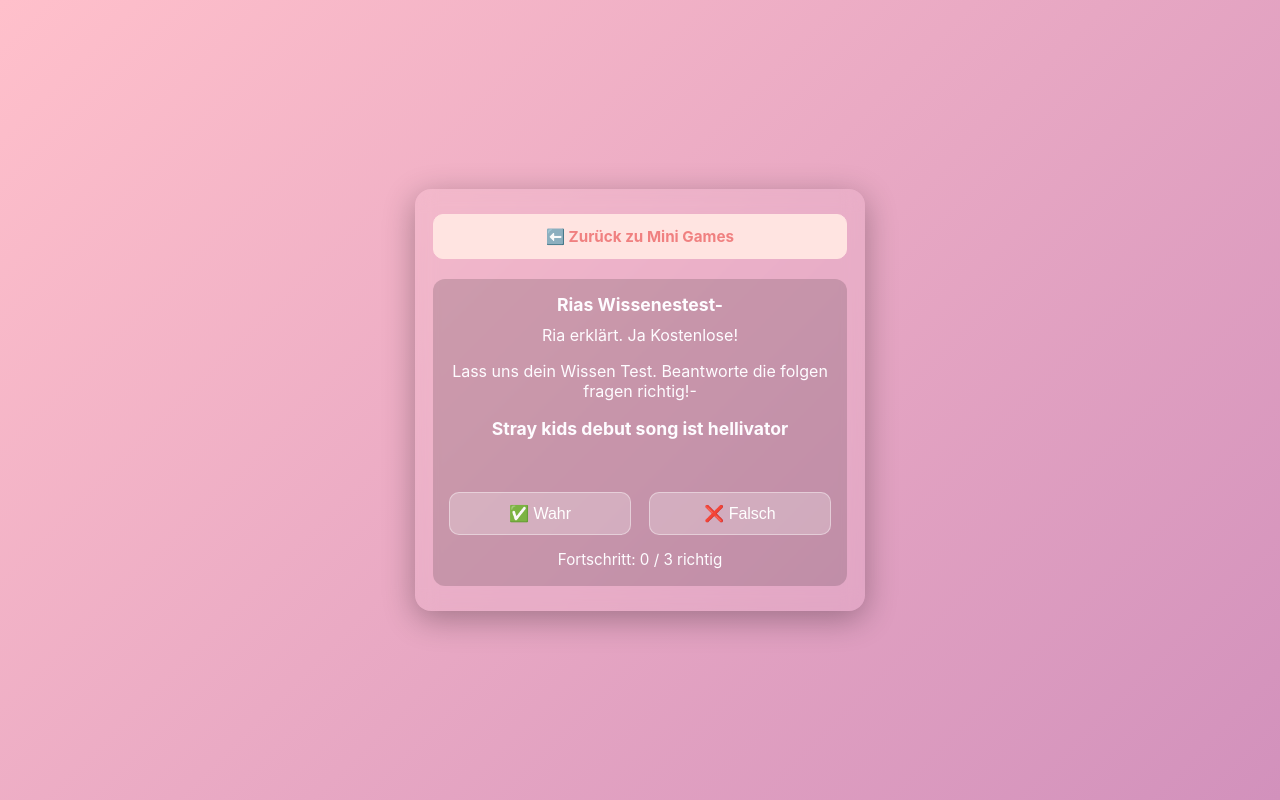
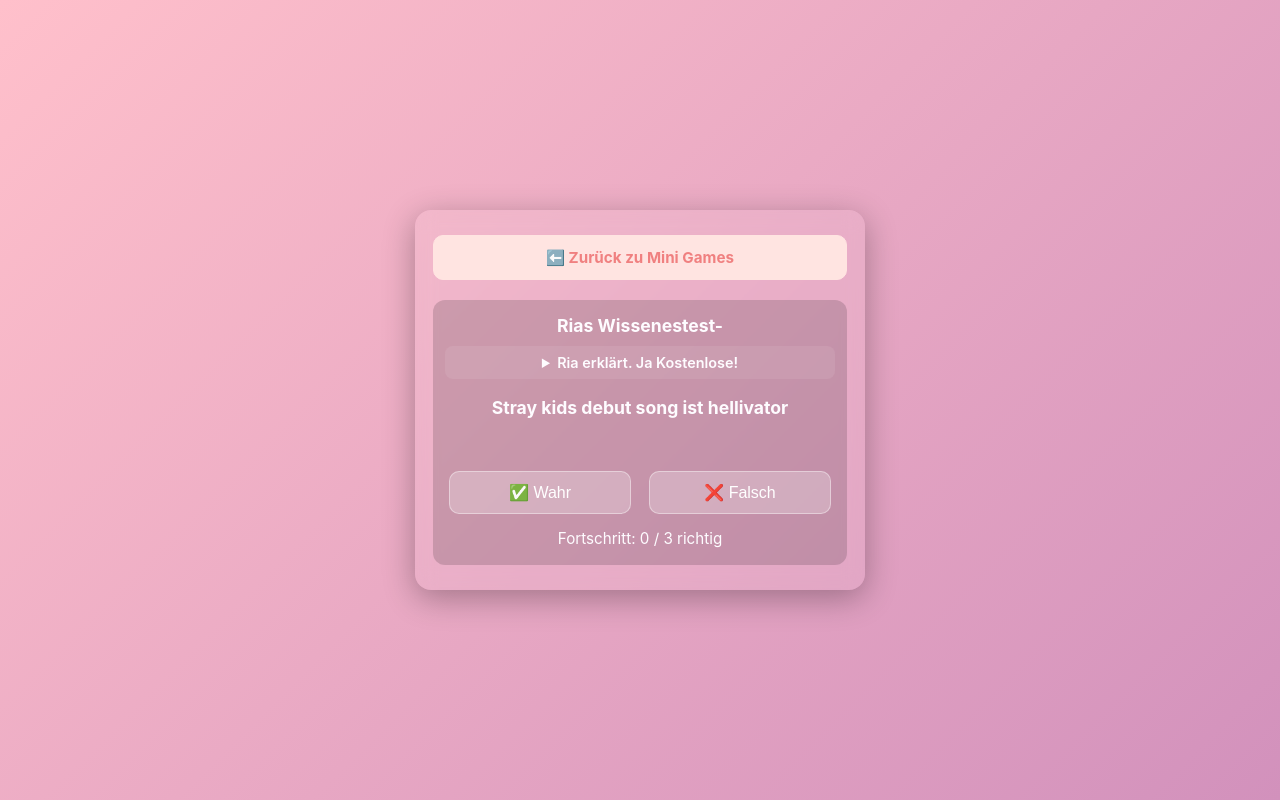
Before and after one commit to sonstigesfp-prog/1912, a plain HTML site: page donnerstag.html in a window 1280 px wide. Drawn offline with Linux system fonts and the light colour scheme.

Commit message:
Update donnerstag.html

```diff
--- a/donnerstag.html
+++ b/donnerstag.html
@@ -15,8 +15,10 @@
     </nav>
     <div class="game-box">
         <h3>Rias Wissenestest-</h3>
+     <details class="anleitung-box">
         <summary>Ria erklärt. Ja Kostenlose!</summary>
-    <p> Lass uns dein Wissen Test. Beantworte die folgen fragen richtig!- </p>
+        <p> Lass uns dein Wissen Test. Beantworte die folgen fragen richtig!- </p>
+      </details>
         <div id="do-area">
             <p id="do-frage" style="font-size: 1.1rem; font-weight: bold; min-height: 55px; margin-bottom: 15px;">Lade Frage...</p>
             <div style="display: flex; justify-content: center; gap: 10px;">
```
